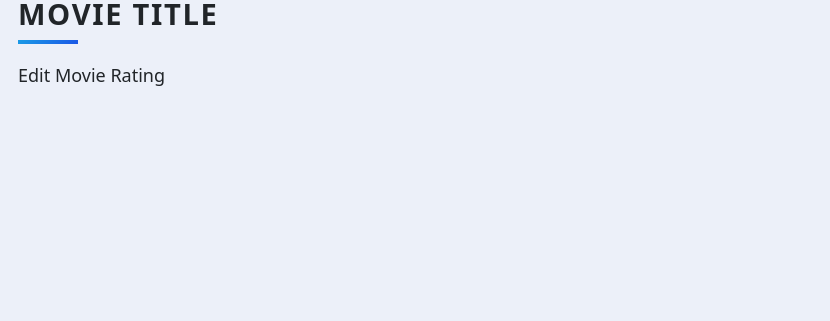
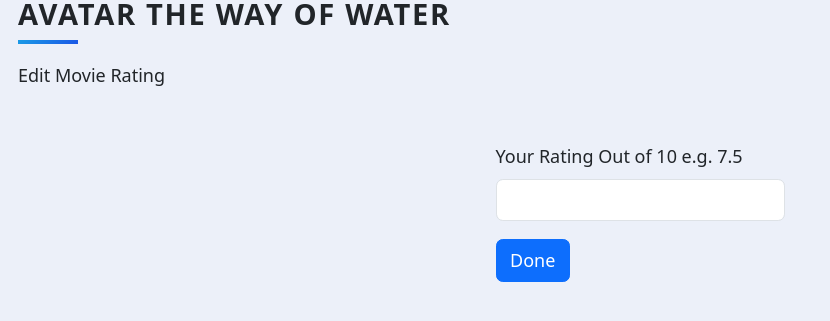
Before and after one commit to kasia-joanna-nowak/angela_udemy, a Flask app: template day-64-starting-files-top-movies/templates/edit.html in a window 1280 px wide. Shown: the top 321 px of the page, without its empty margins (0-830 px from the left). Run offline with Flask 3, Linux system fonts and the light colour scheme; the template is opened without the code that fills it: values that come from a table or form of the project are taken from there, others are empty; some libraries are stand-ins or nearby versions.

Commit message:
added update rating and delete function

```diff
--- a/day-64-starting-files-top-movies/main.py
+++ b/day-64-starting-files-top-movies/main.py
@@ -29,10 +29,11 @@ Bootstrap5(app)
 class Base(DeclarativeBase):
   pass
 
+
 app.config["SQLALCHEMY_DATABASE_URI"] = "sqlite:///movies-collection.db"
 db = SQLAlchemy(model_class=Base)
+db.init_app(app)
 
-db.init_app(app)
 
 # CREATE TABLE
 class Movie(db.Model):
@@ -49,12 +50,37 @@ class Movie(db.Model):
 with app.app_context():
     db.create_all()
 
+class RateForm(FlaskForm):
+   new_rating = StringField("Your Rating Out of 10 e.g. 7.5")
+   submit = SubmitField("Done")
+
+
 @app.route("/", methods = ["POST", "GET"])
 def home():
     movies = db.session.execute(db.select(Movie))
     all_movies = movies.scalars()
     return render_template("index.html", movies = all_movies)
 
+@app.route("/update", methods = ["POST", "GET"])
+def update_rating():
+  form=RateForm()
+  movie_id = request.args.get("id")
+  movie = db.get_or_404(Movie, movie_id)
+  if form.validate_on_submit():
+     movie.rating = form.rating.data
+     db.session.commit()
+     return redirect(url_for('home'))
+  return render_template("edit.html", movie=movie, form=form)
+
+
+@app.route("/delete", methods = ["POST", "GET"])
+def delete_movie():
+  movie_id = request.args.get("id")
+  movie = db.get_or_404(Movie, movie_id)
+  db.session.delete(movie)
+  db.session.commit()
+  return redirect(url_for("home"))
+
 
 if __name__ == '__main__':
     app.run(debug=True)
--- a/day-64-starting-files-top-movies/templates/edit.html
+++ b/day-64-starting-files-top-movies/templates/edit.html
@@ -1,10 +1,12 @@
 {% extends 'base.html' %}
+{% from 'bootstrap5/form.html' import render_form %}
 
 {% block title %}Edit Movies{% endblock %}
 
 {% block content %}
 <div class="content">
-  <h1 class="heading">Movie Title</h1>
+  <h1 class="heading">{{movie.title}}</h1>
     <p class="description">Edit Movie Rating</p>
+    {{render_form(form ,novalidate=True)}}
   </div>
 {% endblock %}
--- a/day-64-starting-files-top-movies/templates/index.html
+++ b/day-64-starting-files-top-movies/templates/index.html
@@ -15,7 +15,7 @@
     </div>
     <div class="back">
       <div>
-    <div class="title">{{ movie.titlle}} <span class="release_date">({{movie.year}})</span></div>
+    <div class="title">{{ movie.title }} <span class="release_date">({{movie.year}})</span></div>
         <div class="rating">
             <label>{{movie.rating}}</label>
           <i class="fas fa-star star"></i>
@@ -25,8 +25,8 @@
             {{movie.description}}
         </p>
 
-        <a href="#" class="button">Update</a>
-        <a href="#" class="button delete-button">Delete</a>
+        <a href="{{ url_for('update_rating',  id=movie.id) }}" class="button">Update</a>
+        <a href="{{ url_for('delete_movie', id = movie.id) }}" class="button delete-button">Delete</a>
 
       </div>
     </div>
```
Also changed, not shown: instance/movies-collection.db.
